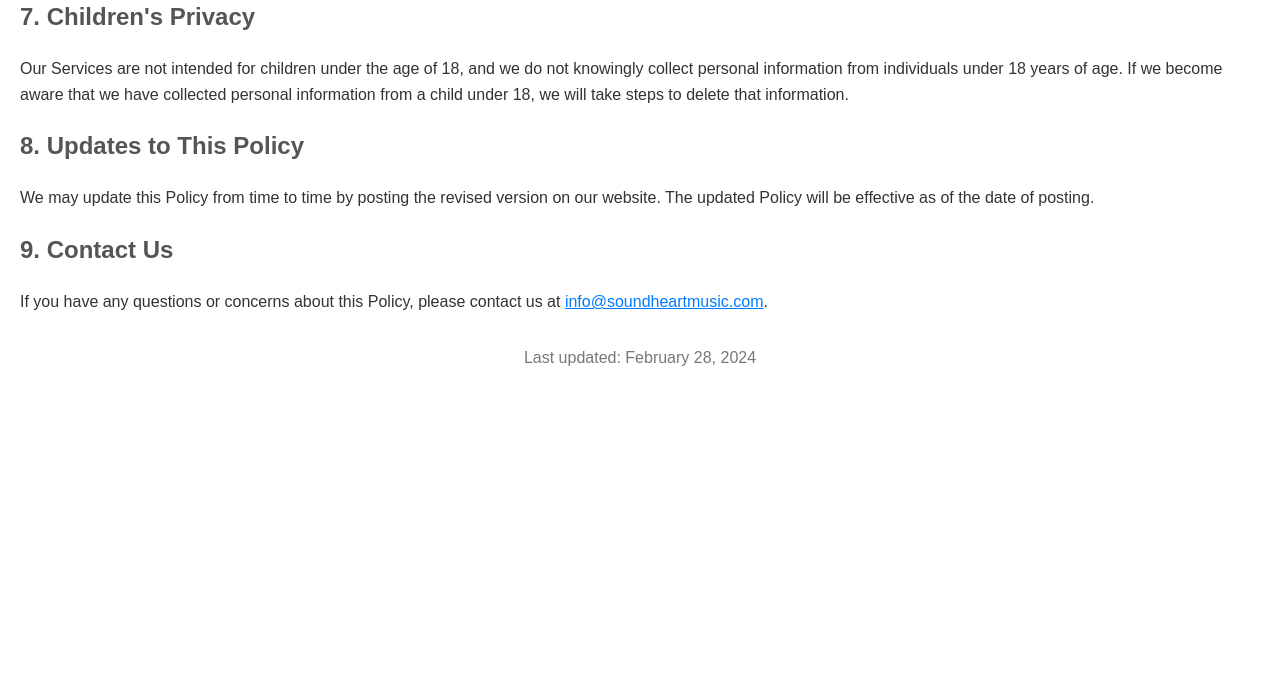
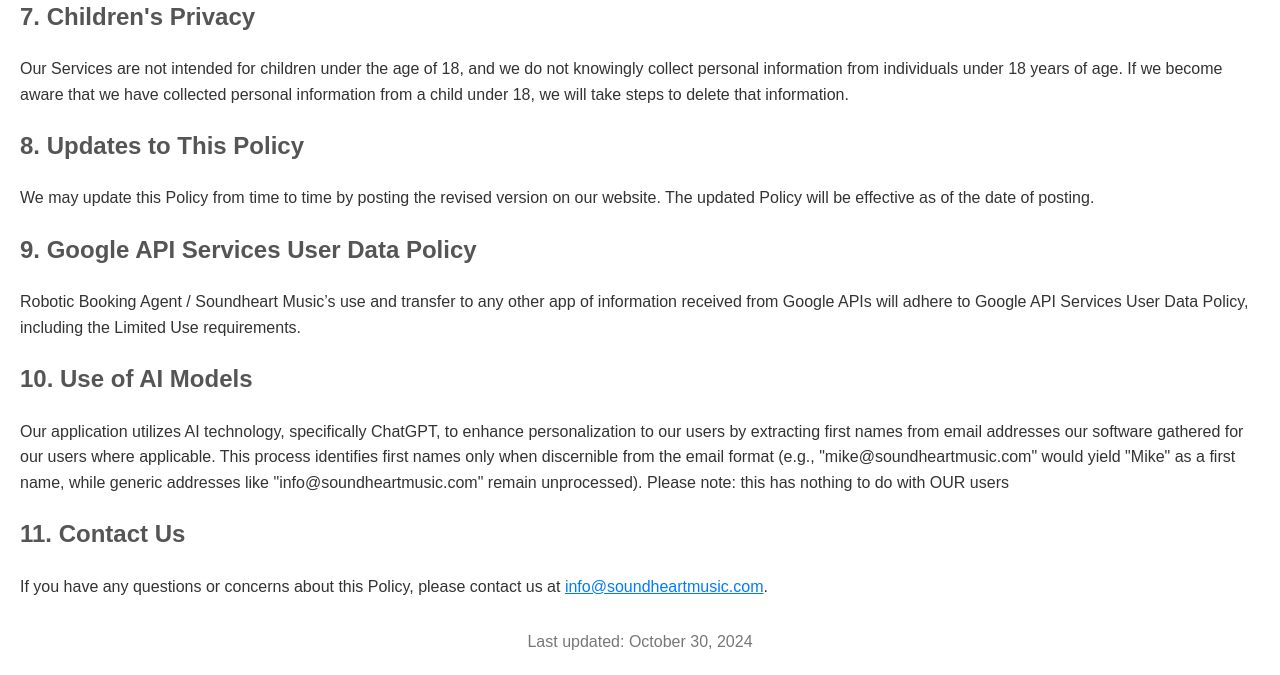
Before and after one commit to raybittechnologies/mailer, a Flask app: page /privacy in a window 1280 px wide. Shown: the part 1291-1966 px from the top of the page. Before the commit the page ends 1657 px from the top, so only its background shows below. Run offline with Flask 3, Linux system fonts and the light colour scheme; parts of the project's set-up code (start-up, migrations or seed data) failed here and were passed over; some libraries are stand-ins or nearby versions.

Commit message:
upated tos and policy

```diff
--- a/apps/templates/home/privacy_policy.html
+++ b/apps/templates/home/privacy_policy.html
@@ -95,12 +95,28 @@
         <h2>8. Updates to This Policy</h2>
         <p>We may update this Policy from time to time by posting the revised version on our website. The updated Policy will be effective as of the date of posting.</p>
 
-        <h2>9. Contact Us</h2>
-        <p>If you have any questions or concerns about this Policy, please contact us at <a href="mailto:info@soundheartmusic.com">info@soundheartmusic.com</a>.</p>
+        <!-- 9. Google API Services User Data Policy
+        Robotic Booking Agent / Soundheart Music’s use and transfer to any other app of information received from Google APIs will adhere to Google API Services User Data Policy, including the Limited Use requirements.
+        10. Use of AI Models
+        Our application utilizes AI technology, specifically ChatGPT, to enhance personalization to our users by extracting first names from email addresses our software gathered for our users where applicable. This process identifies first names only when discernible from the email format (e.g., "mike@soundheartmusic.com" would yield "Mike" as a first name, while generic addresses like "info@soundheartmusic.com" remain unprocessed). Please note: this has nothing to do with OUR users
+        11. Contact Us
+        If you have any questions or concerns about this Policy, please contact us at info@soundheartmusic.com.
+        Last updated: October 30, 2024
+        -->
+        <h2>9. Google API Services User Data Policy</h2>
+        <p>Robotic Booking Agent / Soundheart Music’s use and transfer to any other app of information received from Google APIs will adhere to Google API Services User Data Policy, including the Limited Use requirements.</p>
+
+        <h2>10. Use of AI Models</h2>
+        <p>Our application utilizes AI technology, specifically ChatGPT, to enhance personalization to our users by extracting first names from email addresses our software gathered for our users where applicable. This process identifies first names only when discernible from the email format (e.g., "mike@soundheartmusic.com" would yield "Mike" as a first name, while generic addresses like "info@soundheartmusic.com" remain unprocessed). Please note: this has nothing to do with OUR users</p>
+
+        <h2>11. Contact Us</h2>
+        <p>If you have any questions or concerns about this Policy, please contact us at <a href="mailto:info@soundheartmusic.com">info@soundheartmusic.com</a>.
+        </p>
+
     </section>
 
     <footer>
-        <p>Last updated: February 28, 2024</p>
+        <p>Last updated: October 30, 2024</p>
     </footer>
 </body>
 </html>
```
Also changed, not shown: apps/templates/home/terms_of_service.html (+7 -1 lines), apps/jobs.sqlite3.
